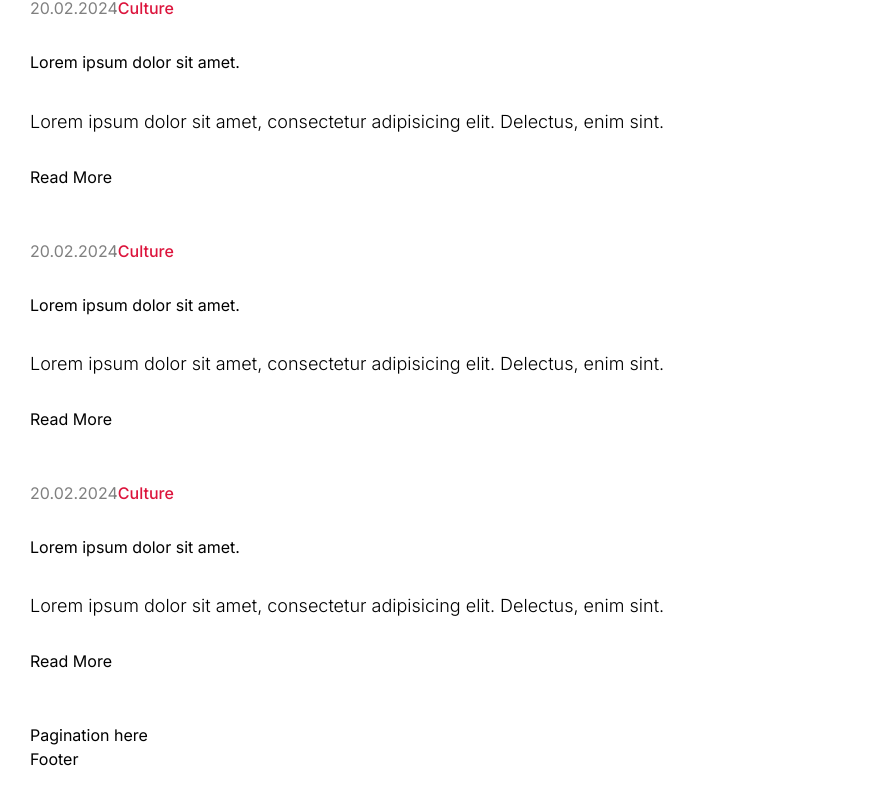
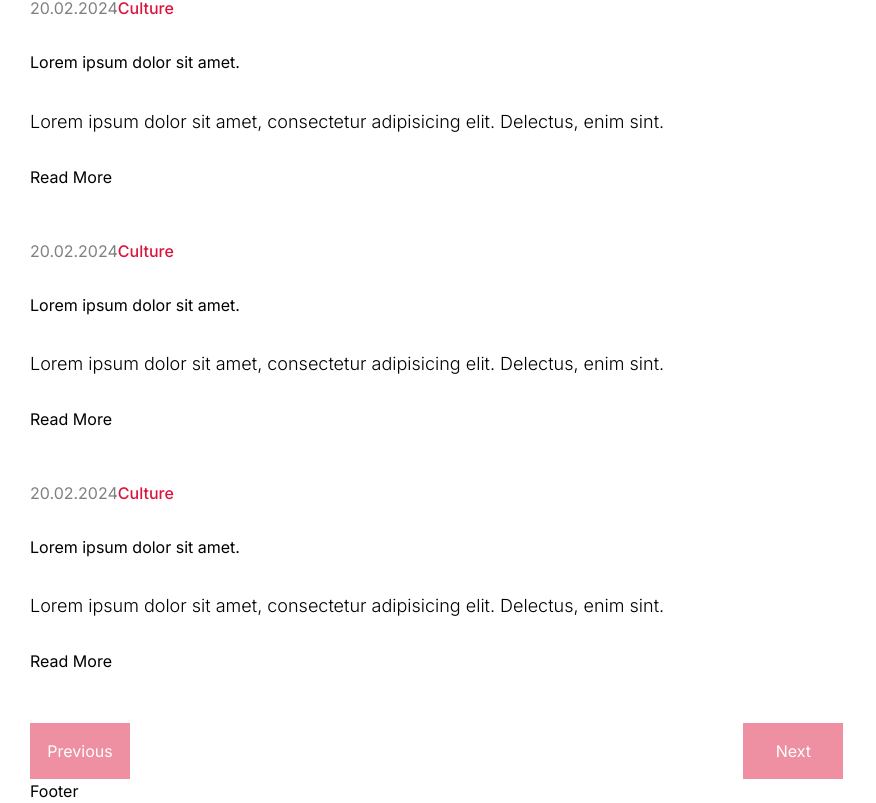
Before and after one commit to Romaric250/blogging_system_in_next, a Next.js app in the folder blogging_system/: page / in a window 1280 px wide. Shown: the part 1514-2317 px from the top of the page, without its empty margins (0-876 px from the left). Before the commit the page ends 2285 px from the top, so only its background shows below. Built offline with nearby package versions, Linux system fonts and the light colour scheme.

Commit message:
pagination completed

```diff
--- a/blogging_system/app/page.js
+++ b/blogging_system/app/page.js
@@ -5,6 +5,7 @@ import Image from "next/image";
 import styles from "./main.module.css"
 import CardList from "@/components/CardList/CardList";
 import Menu from "@/components/Menu/Menu";
+import Pagination from "@/components/Pagination/Pagination";
 
 export default function Home() {
   return (
@@ -17,6 +18,7 @@ export default function Home() {
         <div className={styles.right_content}>
 
         <CardList />
+          <Pagination/>
         </div>
         < div className={styles.left_content}>
           <Menu/>
--- a/blogging_system/components/CardList/CardList.jsx
+++ b/blogging_system/components/CardList/CardList.jsx
@@ -14,8 +14,6 @@ const CardList = () => {
             <Card />
             <Card />
           </div>
-
-          Pagination here
     </div>
   )
 }
--- /dev/null
+++ b/blogging_system/components/Pagination/Pagination.jsx
@@ -0,0 +1,30 @@
+"use client";
+
+import React from "react";
+import styles from "./pagination.module.css";
+import { useRouter } from "next/navigation";
+
+const Pagination = ({ page, hasPrev, hasNext }) => {
+  const router = useRouter();
+
+  return (
+    <div className={styles.container}>
+      <button
+        className={styles.button}
+        disabled={!hasPrev}
+        onClick={() => router.push(`?page=${page - 1}`)}
+      >
+        Previous
+      </button>
+      <button
+        disabled={!hasNext}
+        className={styles.button}
+        onClick={() => router.push(`?page=${page + 1}`)}
+      >
+        Next
+      </button>
+    </div>
+  );
+};
+
+export default Pagination;
--- /dev/null
+++ b/blogging_system/components/Pagination/pagination.module.css
@@ -0,0 +1,18 @@
+.container {
+  display: flex;
+  justify-content: space-between;
+}
+
+.button {
+  width: 100px;
+  border: none;
+  padding: 16px;
+  background-color: crimson;
+  color: white;
+  cursor: pointer;
+}
+
+.button:disabled {
+  background-color: rgba(220, 20, 60, 0.473);
+  cursor: not-allowed;
+}
```
